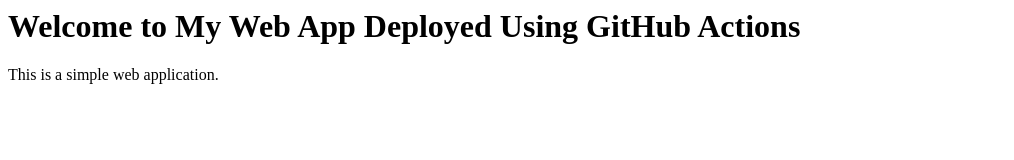
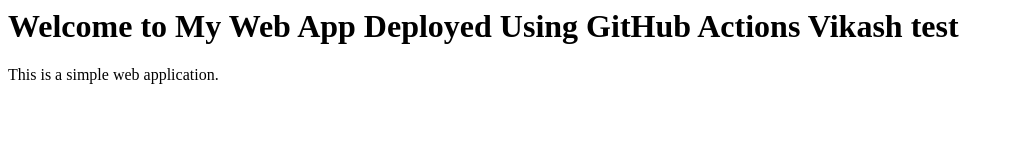
Before and after one commit to darjihitesh06/node-azure, a website: page public/index.html in a window 1280 px wide. Shown: the whole page, without its empty margins (0-1014 px from the left). Drawn offline with Linux system fonts and the light colour scheme.

Commit message:
hitesh learn

```diff
--- a/public/index.html
+++ b/public/index.html
@@ -1,7 +1,7 @@
 <html>
     <title>My Web App</title>
     <body>
-        <h1>Welcome to My Web App Deployed Using GitHub Actions</h1>
+        <h1>Welcome to My Web App Deployed Using GitHub Actions Vikash test</h1>
         <p>This is a simple web application.</p>
     </body>
 </html>
```
